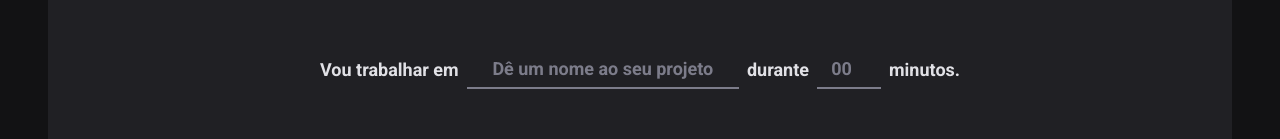
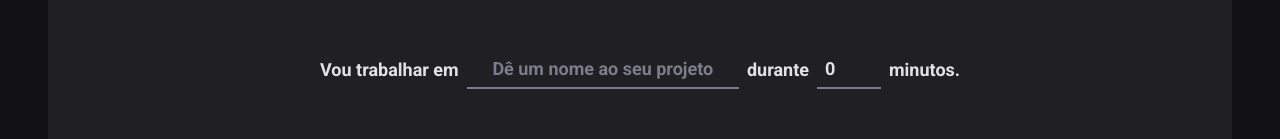
Before and after one commit to Alantrizotte06/igniteTimer, a React (Vite) app: page / in a window 1280 px wide. Shown: the part 184-323 px from the top of the page. Built offline with nearby package versions, Linux system fonts and the light colour scheme.

Commit message:
Formulário: Typescript no formulário

```diff
--- a/src/pages/Home/index.tsx
+++ b/src/pages/Home/index.tsx
@@ -12,7 +12,6 @@
   StartCountdownButton,
   TaskInput,
 } from "./styles";
-import { useState } from "react";
 
 const newCycleFormValidationSchema = zod.object({
   task: zod.string().min(1, "Informe a tarefa"),
@@ -22,12 +21,23 @@
     .max(60, "O ciclo precisa ser de no máximo 60 minutos"),
 });
 
+// interface newCycleFormData {
+//   task: string;
+//   minutesAmount: number;
+// }
+
+type newCycleFormData = zod.infer<typeof newCycleFormValidationSchema>;
+
 export function Home() {
-  const { register, handleSubmit, watch } = useForm({
+  const { register, handleSubmit, watch } = useForm<newCycleFormData>({
     resolver: zodResolver(newCycleFormValidationSchema),
+    defaultValues: {
+      task: "",
+      minutesAmount: 0,
+    },
   });
 
-  function handleCreateNewCycle(data: any) {
+  function handleCreateNewCycle(data: newCycleFormData) {
     console.log(data);
   }
 
```
